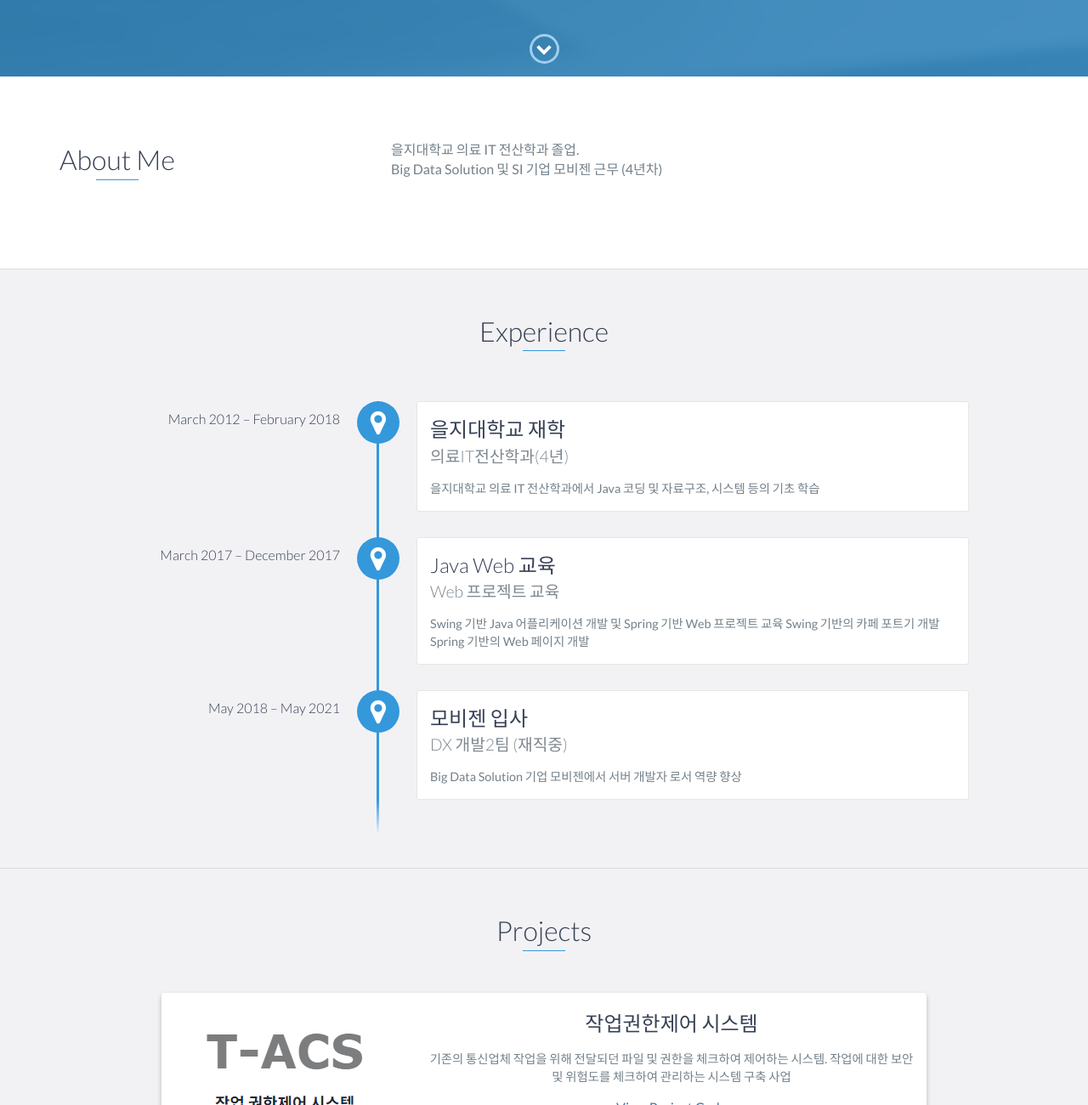
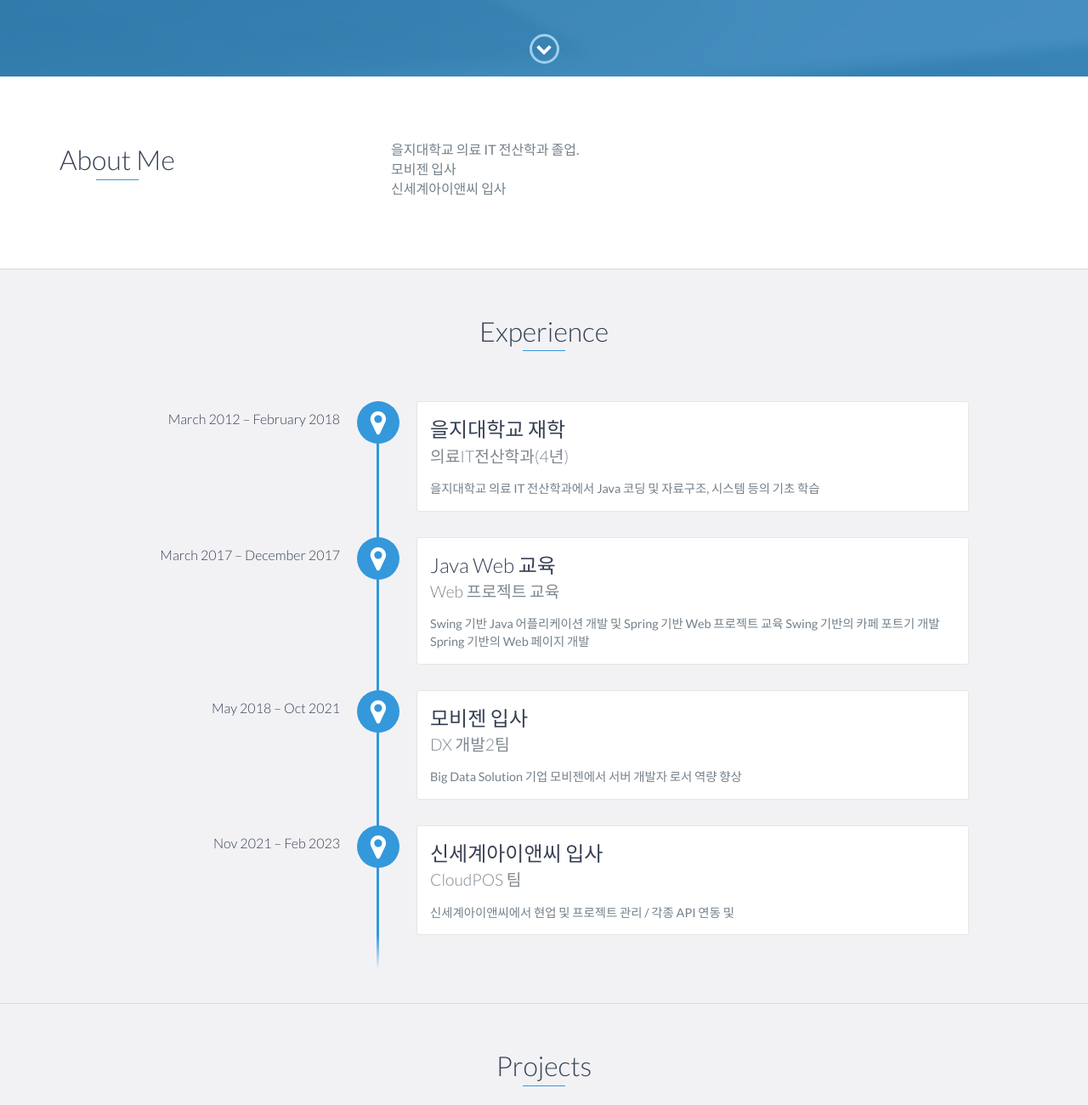
Before and after one commit to joonwoo8395/joonwoo, a website: page index.html in a window 1280 px wide. Shown: the part 710-2010 px from the top of the page at 85% size. Drawn offline with nearby package versions, Linux system fonts and the light colour scheme.

Commit message:
Update index.html

```diff
--- a/index.html
+++ b/index.html
@@ -72,9 +72,11 @@
                         을지대학교 의료 IT 전산학과 졸업.
                     </p>
 		    <p>
-			Big Data Solution 및 SI 기업 모비젠 근무 (4년차)
+			모비젠 입사
 		    </p>
-
+		    <p>
+			신세계아이앤씨 입사
+		    </p>
                 </div>
             </div>
         </div>
@@ -101,11 +103,19 @@
 		</p>
             </div>
 
-            <div data-date="May 2018 – May 2021">
+            <div data-date="May 2018 – Oct 2021">
                 <h3>모비젠 입사</h3>
-                <h4>DX 개발2팀 (재직중)</h4>
+                <h4>DX 개발2팀</h4>
                     <p>
 			    Big Data Solution 기업 모비젠에서 서버 개발자 로서 역량 향상
+		    </p>
+		</div>
+
+            <div data-date="Nov 2021 – Feb 2023">
+                <h3>신세계아이앤씨 입사</h3>
+                <h4>CloudPOS 팀</h4>
+                    <p>
+			    신세계아이앤씨에서 현업 및 프로젝트 관리 / 각종 API 연동 및
 		    </p>
 		</div>
         </div>
```
